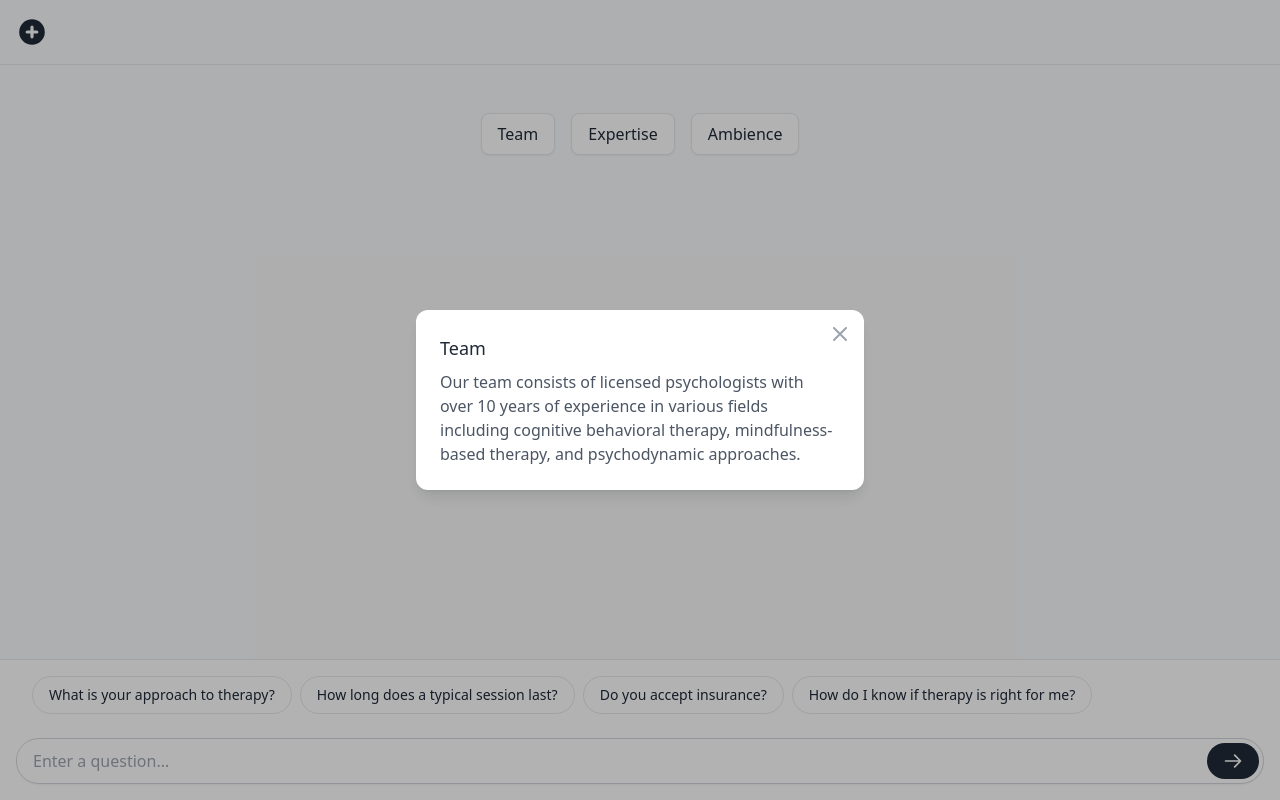
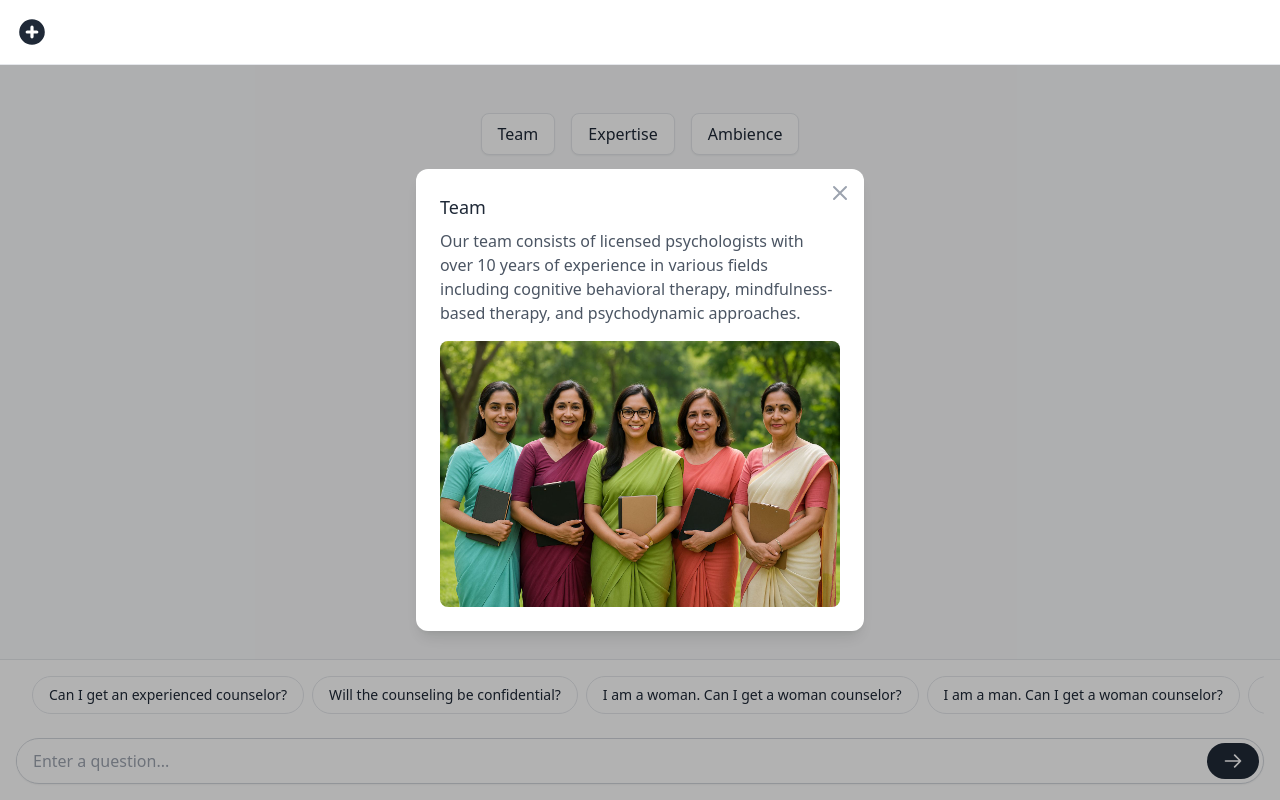
Before and after one commit to indexpage-team/mind-center, a React (Create React App) app: page / in a window 1280 px wide. Both pictures are taken after a click on the button "Team". Built offline with nearby package versions, Linux system fonts and the light colour scheme.

Commit message:
Question and images

```diff
--- a/src/App.js
+++ b/src/App.js
@@ -16,6 +16,7 @@ const App = () => {
       title: 'Team',
       content:
         'Our team consists of licensed psychologists with over 10 years of experience in various fields including cognitive behavioral therapy, mindfulness-based therapy, and psychodynamic approaches.',
+      image: '/images/team-photo.jpg', // Replace with your actual image path
     },
     {
       id: 'expertise',
@@ -31,32 +32,65 @@ const App = () => {
     },
   ];
 
+
   const questions = [
     {
       id: 'q1',
-      text: 'What is your approach to therapy?',
-      answer:
-        "We take an integrative approach to therapy, drawing from various evidence-based methods including CBT, mindfulness techniques, and psychodynamic therapy. We believe in tailoring our approach to each client's specific needs and goals.",
+      text: 'Can I get an experienced counselor?',
+      answer: 'Yes, your counselor has over 10 years of experience and is well-versed in handling today\'s real-world challenges.',
     },
     {
       id: 'q2',
-      text: 'How long does a typical session last?',
-      answer:
-        'Our standard sessions are 50 minutes long, which is the clinical hour. For initial consultations, we allocate 60 minutes to ensure we have enough time to understand your needs properly.',
+      text: 'Will the counseling be confidential?',
+      answer: 'Absolutely. Everything you share in counseling stays completely confidential. Your privacy and trust are our top priorities. Many celebrities and public figures have also chosen us for their counseling needs, trusting us with their personal journeys.',
     },
     {
       id: 'q3',
-      text: 'Do you accept insurance?',
-      answer:
-        "Yes, we accept most major insurance plans. We recommend contacting your insurance provider to verify your mental health benefits before your first appointment. We're also happy to provide any necessary documentation.",
+      text: 'I am a woman. Can I get a woman counselor?',
+      answer: 'Yes, of course. Nurora is a women-owned counseling center, and our entire team is made up of experienced women counselors. We understand your needs and are here to support you with care and understanding.',
     },
     {
       id: 'q4',
-      text: 'How do I know if therapy is right for me?',
-      answer:
-        'Therapy can be beneficial for anyone looking to improve their mental wellbeing, work through challenges, or develop better coping strategies. We offer a free 15-minute consultation call to discuss your specific situation and determine if our services would be a good fit.',
+      text: 'I am a man. Can I get a woman counselor?',
+      answer: 'Yes, absolutely. As a man, gaining a woman’s perspective can bring powerful insights into your healing journey. And beyond that, your counselor is a trained professional. Nurora is a women-led center, with a full team of experienced women counselors here to guide you with care and expertise.',
+    },
+    {
+      id: 'q5',
+      text: 'What will be the duration of my session?',
+      answer: '“You matter more than the clock ❤️” At Nurora, we don’t believe in cutting you off when you’re emotionally opening up. There’s no strict time limit — don’t worry about the clock. We’re here to listen, understand, and be with you fully.',
+    },
+    {
+      id: 'q6',
+      text: 'How will the ambience be?',
+      answer: 'Nurora is designed to feel nothing like a regular clinic. Every detail of our space is crafted to help you feel calm, safe, and connected. To truly catch the aura, we invite you to take a look at what people say about us.',
+    },
+    {
+      id: 'q7',
+      text: 'Can I be in touch with the counsellor?',
+      answer: 'Absolutely. At Nurora, we believe healing continues even outside the therapy room. You can stay in touch with your counsellor through scheduled follow-ups and gentle check-ins. You’re also welcome to send small doubts as voice notes during your counsellor’s available hours. We’re here for you, every step of the way.',
+    },
+    {
+      id: 'q8',
+      text: 'Can I know my counsellor?',
+      answer: 'Of course. Once you share the category of your concern — for example, Relationship ➔ Pre-marital — we’ll match you with the most suitable psychologist. For instance, you might meet Ms. Priyanka, who specializes in pre-marital counselling. You’ll get to see her photo, read about her expertise, and even check out the reviews shared by her previous clients. We believe knowing your counsellor helps you feel even safer and connected.',
+    },
+    {
+      id: 'q9',
+      text: 'I have a fear of being judged. Will I be judged here?',
+      answer: 'We hear you. In today’s world, many of us carry the fear of being judged. That’s why at Nurora, we’ve created a special space — a space where you are met with understanding, not judgment. Here, your thoughts, emotions, and experiences are safe, respected, and honored. You matter just as you are.',
+    },
+    {
+      id: 'q10',
+      text: 'Do I need a prior appointment or can I walk in?',
+      answer: 'While walk-ins are welcome if there is a slot available, we highly recommend booking in advance to ensure your time is reserved without wait. This helps us give you the full attention you deserve.',
+    },
+    {
+      id: 'q11',
+      text: 'What can I expect more?',
+      answer: 'Coffee!!! Come, let’s talk over a coffee ☕️. But if you\'re a chai person... don’t worry, your cup of chai is waiting too! 🍵',
     },
   ];
+
 
   const messagesEndRef = useRef(null);
 
@@ -104,7 +138,8 @@ const App = () => {
   return (
     <div className="flex flex-col h-screen bg-gray-50 text-gray-800">
 
-      <header className="p-4 border-b border-gray-200 flex items-center justify-between">
+      <header className="p-4 border-b border-gray-200 flex items-center justify-between relative z-20 bg-white">
+
         {/* Left-aligned Logo */}
         <div className="text-xl font-semibold flex items-center space-x-2">
           <svg className="w-8 h-8" fill="currentColor" viewBox="0 0 20 20">
@@ -118,18 +153,21 @@ const App = () => {
 
         {/* Centered cards when conversation starts */}
         {conversation.length > 0 && (
-          <div className="absolute left-1/2 transform -translate-x-1/2 flex space-x-4">
+          <div className="flex-grow flex justify-center z-10">
+            <div className="flex flex-wrap justify-center gap-2 sm:gap-4">
               {sections.map((section) => (
                 <button
                   key={section.id}
                   onClick={() => handleSectionClick(section)}
-                className="px-4 py-2 bg-white text-gray-800 rounded-lg shadow-sm hover:shadow-md transition-shadow border border-gray-200"
+                  className="px-4 py-2 bg-white text-gray-800 rounded-lg shadow-sm hover:shadow-md transition-shadow border border-gray-200 text-sm"
                 >
                   {section.title}
                 </button>
               ))}
             </div>
+          </div>
         )}
+
       </header>
 
 
@@ -160,10 +198,18 @@ const App = () => {
                 </svg>
               </button>
               <h3 className="text-lg font-medium mb-2">{selectedSection.title}</h3>
-              <p className="text-gray-600">{selectedSection.content}</p>
+              <p className="text-gray-600 mb-4">{selectedSection.content}</p>
+              {selectedSection.image && (
+                <img
+                  src={selectedSection.image}
+                  alt={`${selectedSection.title} image`}
+                  className="rounded-lg w-full h-auto object-cover"
+                />
+              )}
             </div>
           </div>
         )}
+
 
         {/* Chat conversation */}
         <div className="flex-1">
```
Also changed, not shown: public/images/team-photo.jpg (added). Lines whose indentation alone changed are shown as unchanged.
